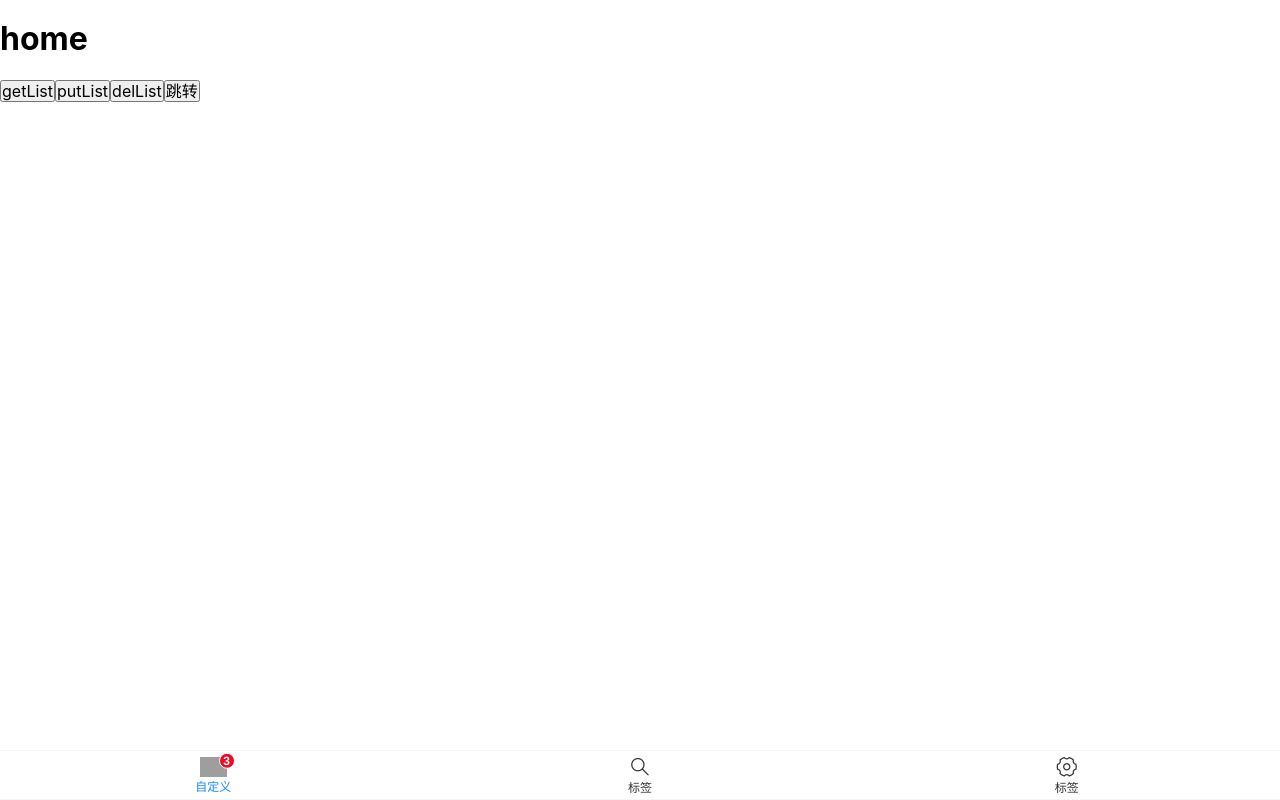
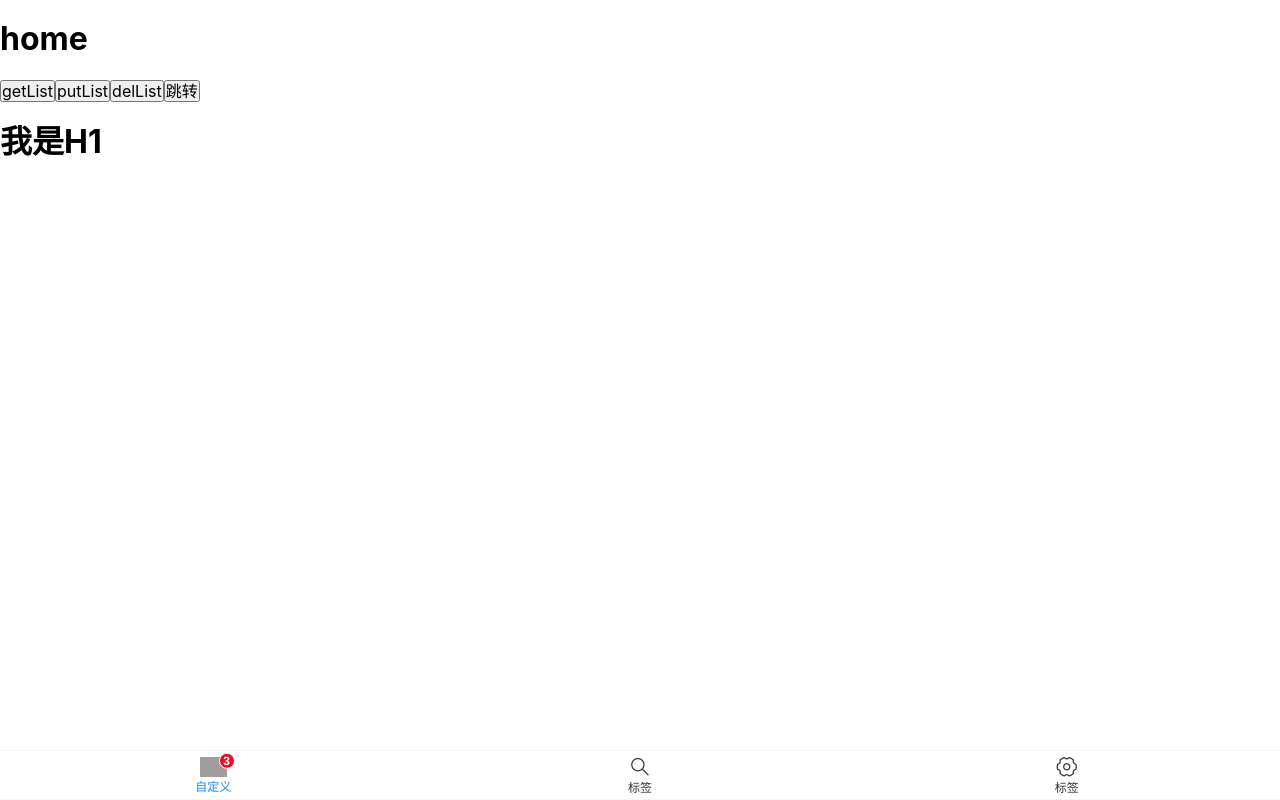
Before and after one commit to LiuMingXu888/hy_demo, a Vue app: page /home in a window 1280 px wide. Built offline with nearby package versions, Linux system fonts and the light colour scheme; grey boxes are pictures that could not be loaded.

Commit message:
Update home.vue

```diff
--- a/src/views/home.vue
+++ b/src/views/home.vue
@@ -29,7 +29,7 @@
         <button @click="putList">putList</button>
         <button @click="delList">delList</button>
         <button @click="tiao">跳转</button>
-
+        <h1>我是H1</h1>
     </div>
 </template>
 
```
